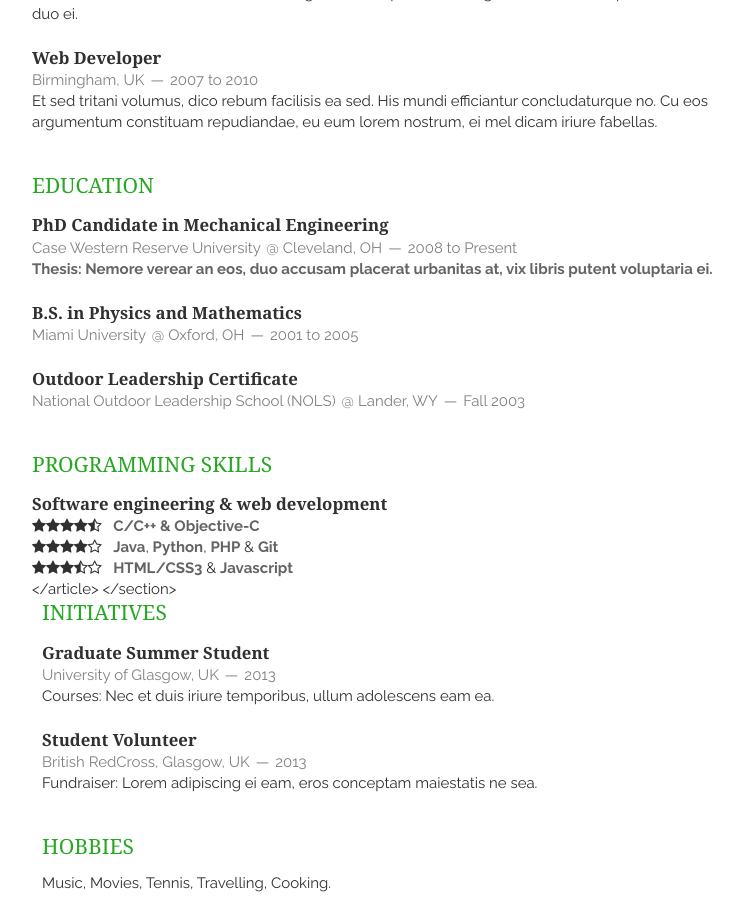
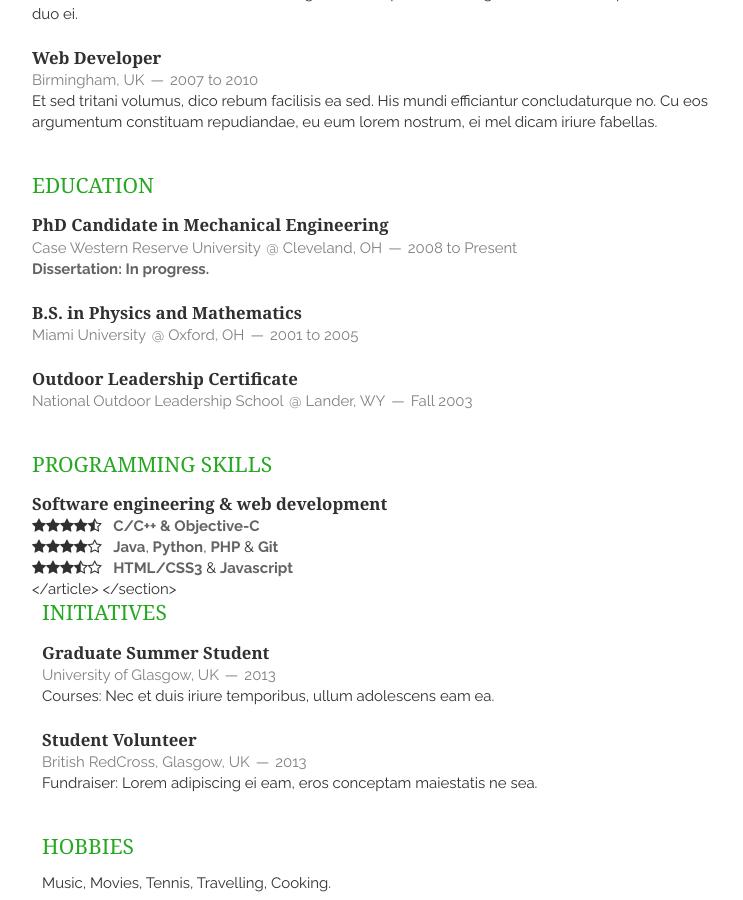
Before and after one commit to kleinma/kleinma.github.io, a Jekyll site: the page built from CV.md, in a window 1280 px wide and 900 px high, scrolled down 503 px. Shown: the whole window, without its empty margins (328-1071 px from the left). Built offline with Jekyll 4.4.1, drawn with Linux system fonts in a browser that asks for light colours; nearby versions of some CDN libraries; Markdown is read by kramdown in place of the engine named in the settings.

Commit message:
Updated dissertation to in progress.

```diff
--- a/_includes/education.html
+++ b/_includes/education.html
@@ -7,7 +7,7 @@
             <span><address>Cleveland, OH</address><time>2008 to Present</time></span>
         </header>
         <p>
-            <em>Thesis: Nemore verear an eos, duo accusam placerat urbanitas at, vix libris putent voluptaria ei.</em>
+            <em>Dissertation: In progress.</em>
         </p>
     </article>
     <article>
@@ -20,7 +20,7 @@
     <article>
         <header>
             <h1>Outdoor Leadership Certificate</h1>
-            <span>National Outdoor Leadership School (NOLS)</span>
+            <span>National Outdoor Leadership School</span>
             <span><address>Lander, WY</address><time>Fall 2003</time></span>
         </header>
     </article>
```
